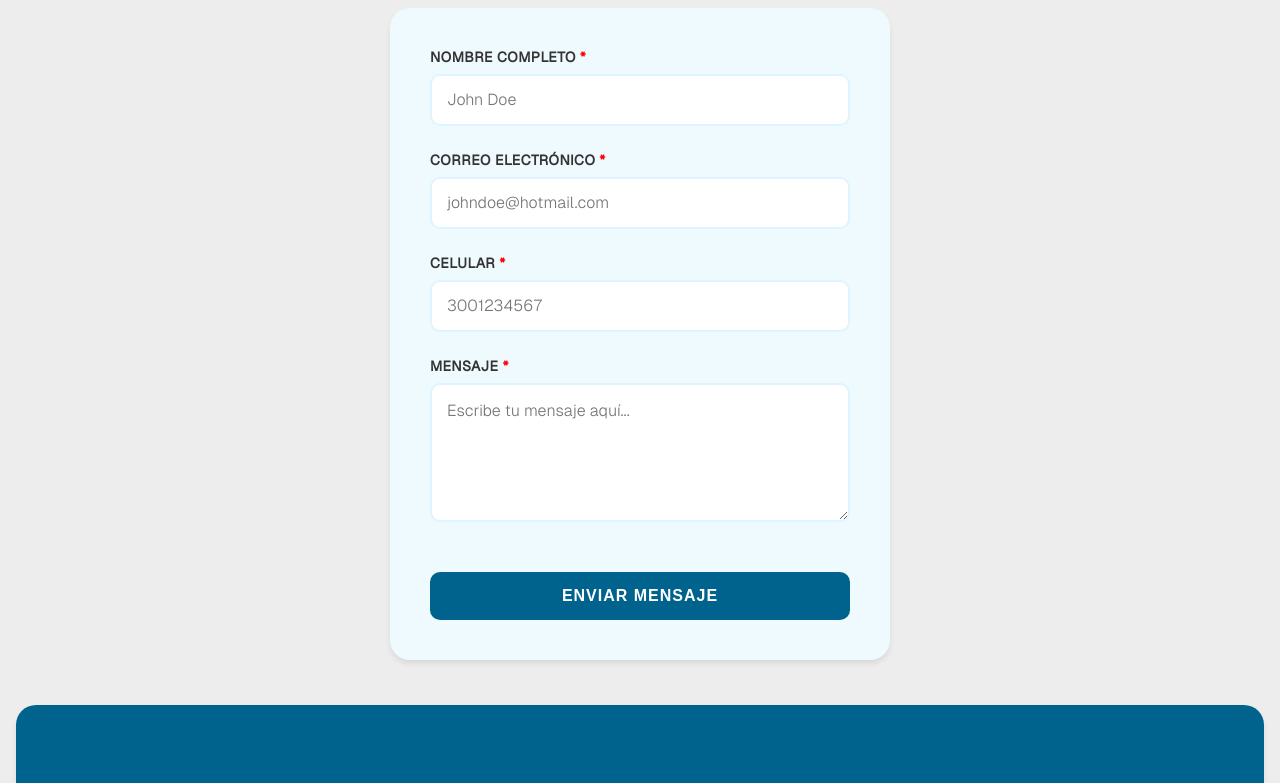
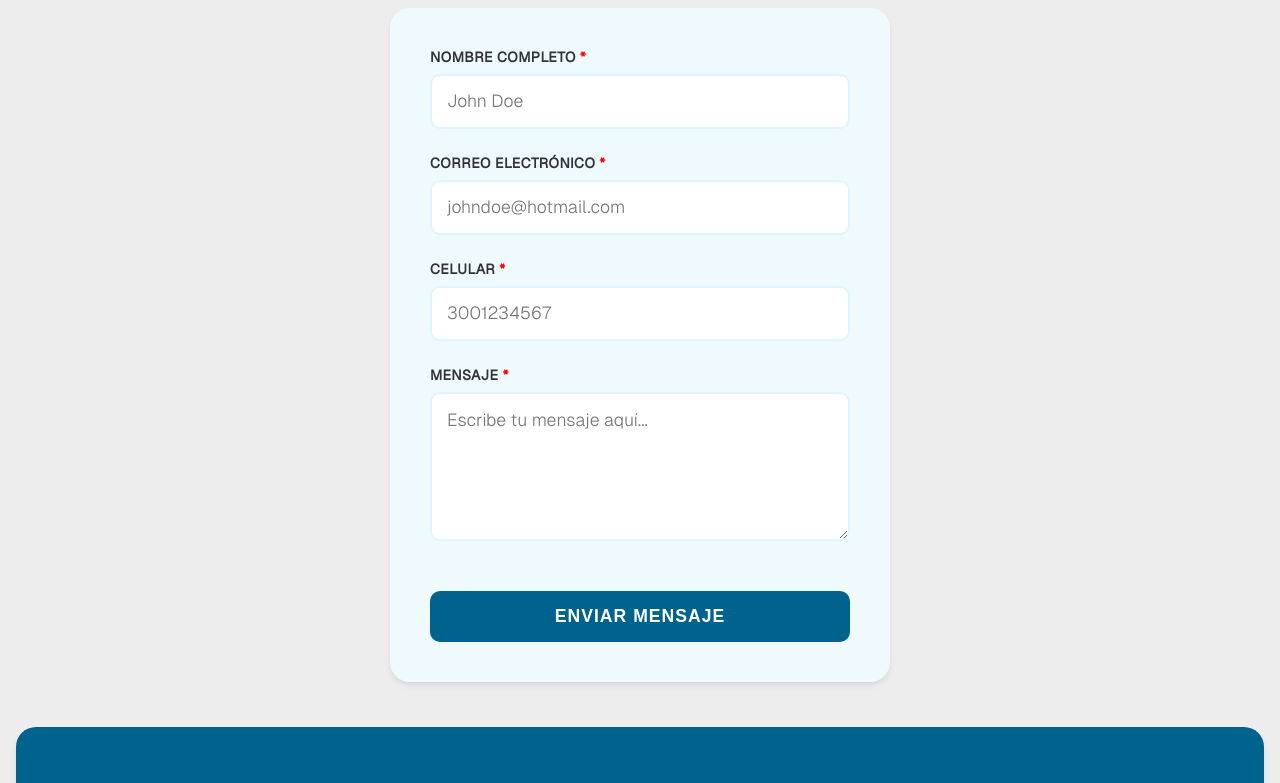
Before and after one commit to CarlosTalentoTech/proyecto-final, a plain HTML site: page contacto.html in a window 1280 px wide. Shown: the part 215-998 px from the top of the page. Drawn offline with Linux system fonts and the light colour scheme.

Commit message:
ajustado el tamaño de las letras

```diff
--- a/assets/styles/form.css
+++ b/assets/styles/form.css
@@ -53,7 +53,7 @@ textarea {
   padding: 15px;
   border: 2px solid #def4ff;
   border-radius: 10px;
-  font-size: 16px;
+  font-size: 1.1rem;
   transition: all 0.3s ease;
   background-color: white;
   color: black;
@@ -80,7 +80,7 @@ textarea {
   color: white;
   border: none;
   border-radius: 10px;
-  font-size: 16px;
+  font-size: 1.1rem;
   font-weight: 600;
   text-transform: uppercase;
   letter-spacing: 1px;
@@ -106,4 +106,5 @@ textarea {
 input::placeholder,
 textarea::placeholder {
   font-family: Geist-Light;
+  font-size: 1.1rem;
 }
```
